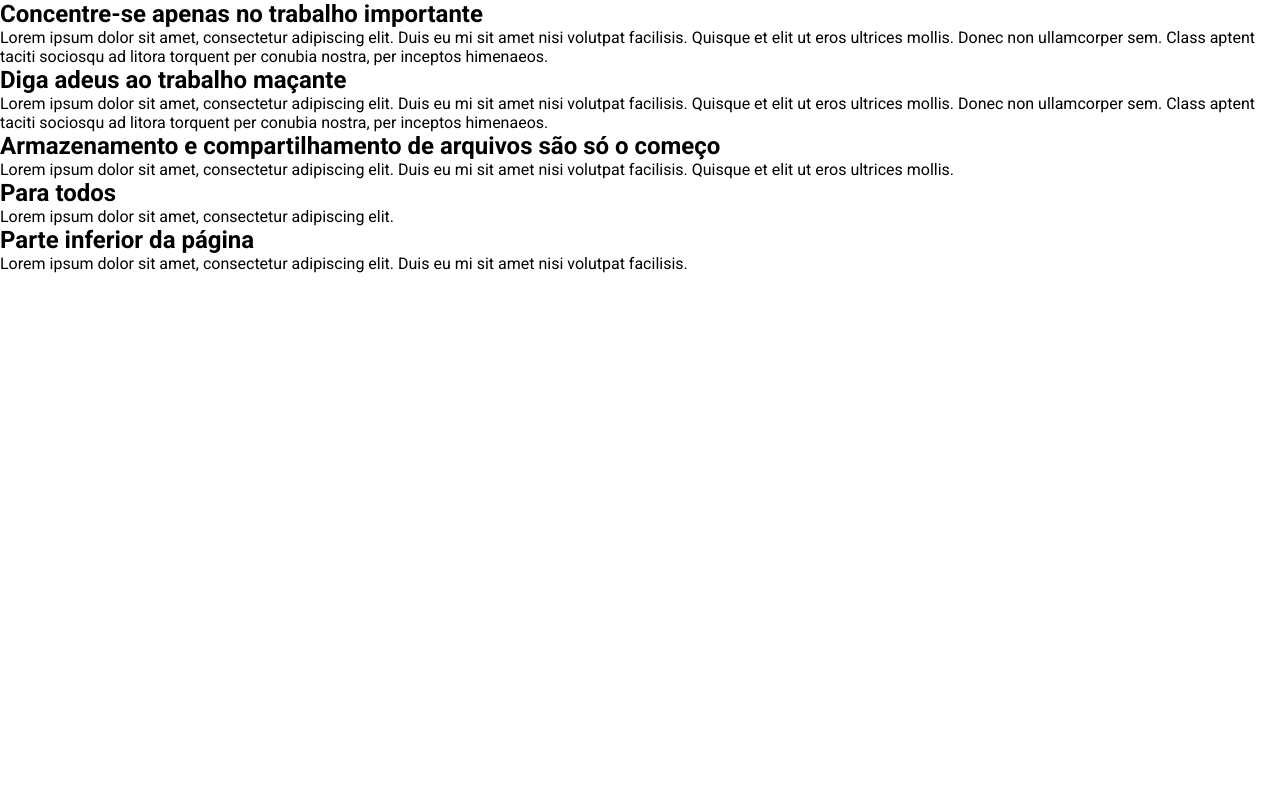
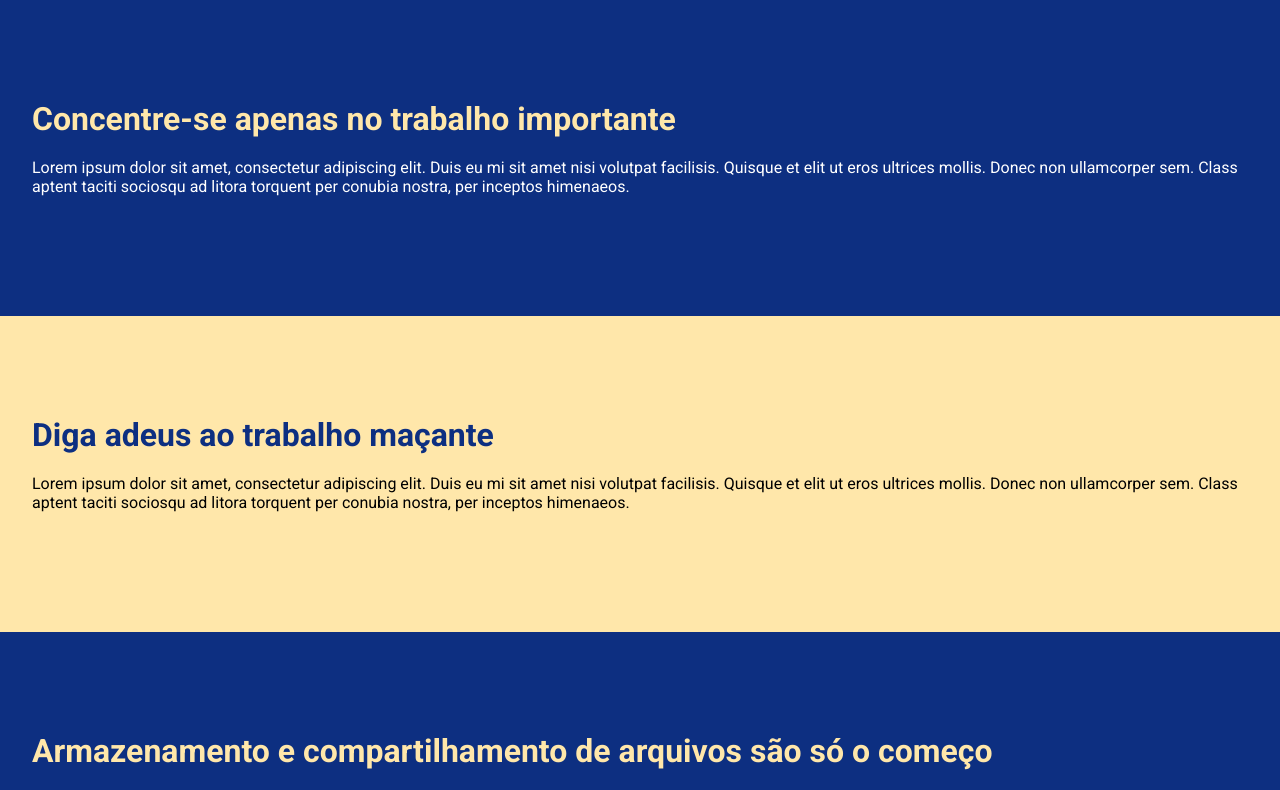
Before and after one commit to viniciusanchieta/learning-reactjs, a React (Create React App) app in the folder ui-create/dropbox-menu/: page / in a window 1280 px wide. Shown: the top 790 px of the page. Built offline with nearby package versions, Linux system fonts and the light colour scheme.

Commit message:
Finished body of page

```diff
--- a/ui-create/dropbox-menu/src/components/Section/index.tsx
+++ b/ui-create/dropbox-menu/src/components/Section/index.tsx
@@ -10,7 +10,7 @@ interface Props {
 
 const Section: React.FC<Props> = ({variant, title, description}) => {
     return (
-        <Container>
+        <Container className={variant}>
             <Content>
                 <h2>{title}</h2>
                 <p>{description}</p>
--- a/ui-create/dropbox-menu/src/components/Section/styles.ts
+++ b/ui-create/dropbox-menu/src/components/Section/styles.ts
@@ -1,6 +1,67 @@
 import styled from 'styled-components';
 
 
-export const Container = styled.div``;
+export const Container = styled.div`
+    --padding-top:          100px;
+    --padding-bottom:       120px;
+    --heading-font-size:    32px;
+    --content-width:        100%;
 
-export const Content = styled.div``;
+    &.blue{
+        --bg-color:     var(--color-primary);
+        --text-color:   var(--color-tertiary);
+        --logo-color:   var(--color-secondary);
+    }
+
+    &.beige{
+        --bg-color:     var(--color-secondary);
+        --text-color:   var(--color-quaternary);
+        --logo-color:   var(--color-primary);
+    }
+
+    &.white{
+        --bg-color:     var(--color-tertiary);
+        --text-color:   var(--color-quaternary);
+        --logo-color:   var(--color-blue);
+    }
+
+    &.black{
+        --bg-color:     var(--color-quaternary);
+        --text-color:   var(--color-tertiary);
+        --logo-color:   var(--color-blue);
+    }
+
+    &.first-child{
+        --padding-top:          130px;
+        --heading-font-size:    32px;
+
+        @media(min-width: 1024px){
+            --content-width:         50%;
+            --heading-font-size:    71px;
+        }
+    }
+
+    background: var(--bg-color);
+`;
+
+export const Content = styled.div`
+    z-index:    2;
+    position:   relative;
+    max-width:  1440px;
+    margin:     0 auto;
+
+    > h2{
+        font-size:  var(--heading-font-size);
+        color:      var(--logo-color);
+        max-width:  var(--content-width);
+    }
+
+    > p {
+        margin-top: 20px;
+        font-size:  16px;
+        color:      var(--text-color);
+        max-width:  var(--content-width);
+    }
+
+    padding: var(--padding-top) 32px var(--padding-bottom);
+`;
```
